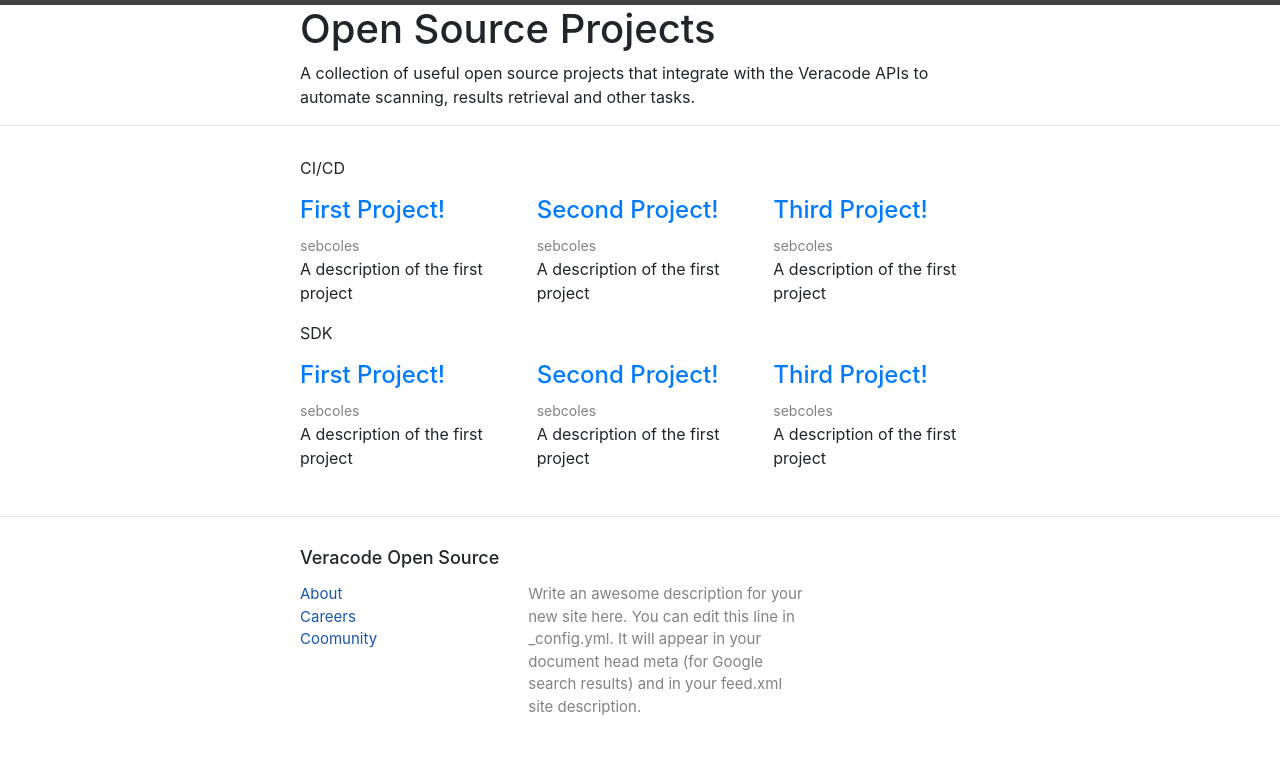
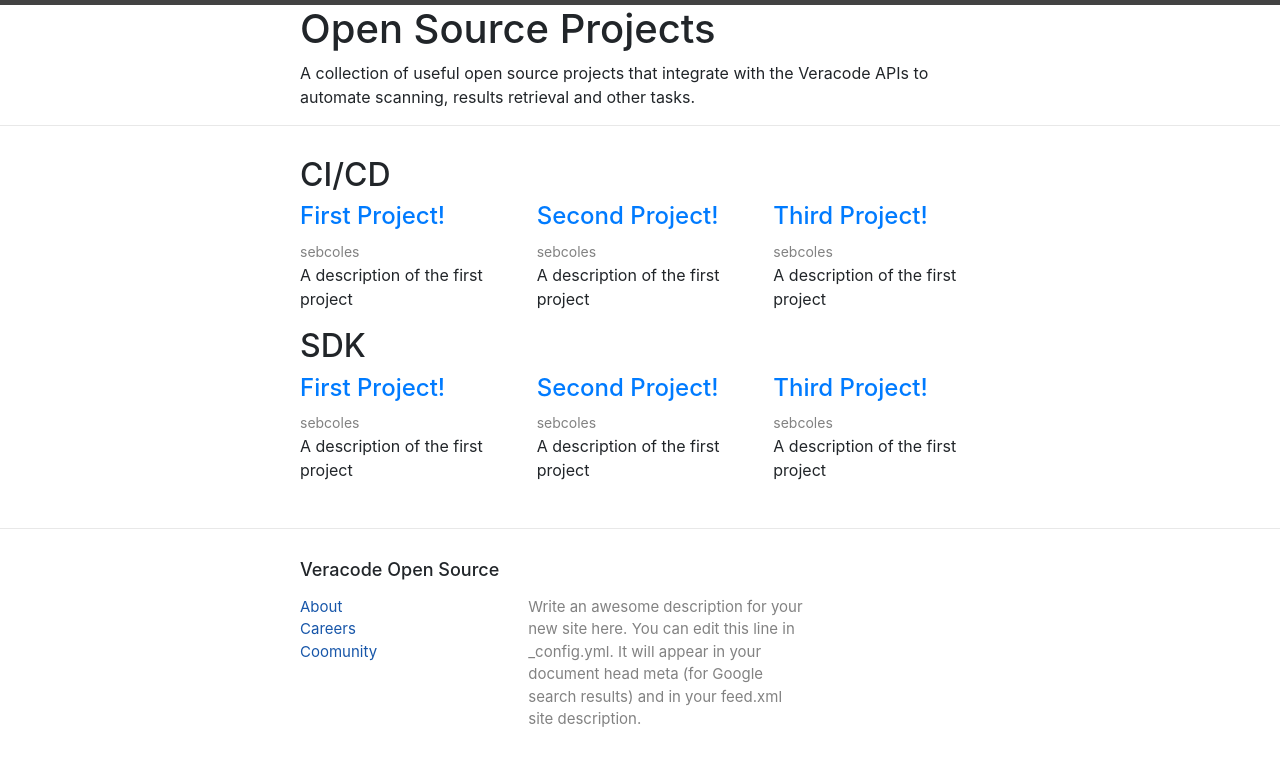
Before and after one commit to sebcoles/sebcoles.github.io, a Jekyll site: the page built from index.html, in a window 1280 px wide. Shown: the top 766 px of the page. Built offline with Jekyll 4.4.1, drawn with Linux system fonts in a browser that asks for light colours.

```diff
--- a/index.html
+++ b/index.html
@@ -4,7 +4,7 @@ layout: default
 
 <div class="home">
 
-  <p>CI/CD</p>
+  <h2>CI/CD</h2>
 
 {% capture n  %}{{ site.projects | size | divided_by:3}}{% endcapture %}
 {% capture m %} {{ n | times:2 }}{% endcapture %}
@@ -38,7 +38,7 @@ layout: default
     {% endfor %}
   </div>
   </div>
-    <p>SDK</p>
+    <h2>SDK</h2>
 
 {% capture n  %}{{ site.projects | size | divided_by:3}}{% endcapture %}
 {% capture m %} {{ n | times:2 }}{% endcapture %}
```
